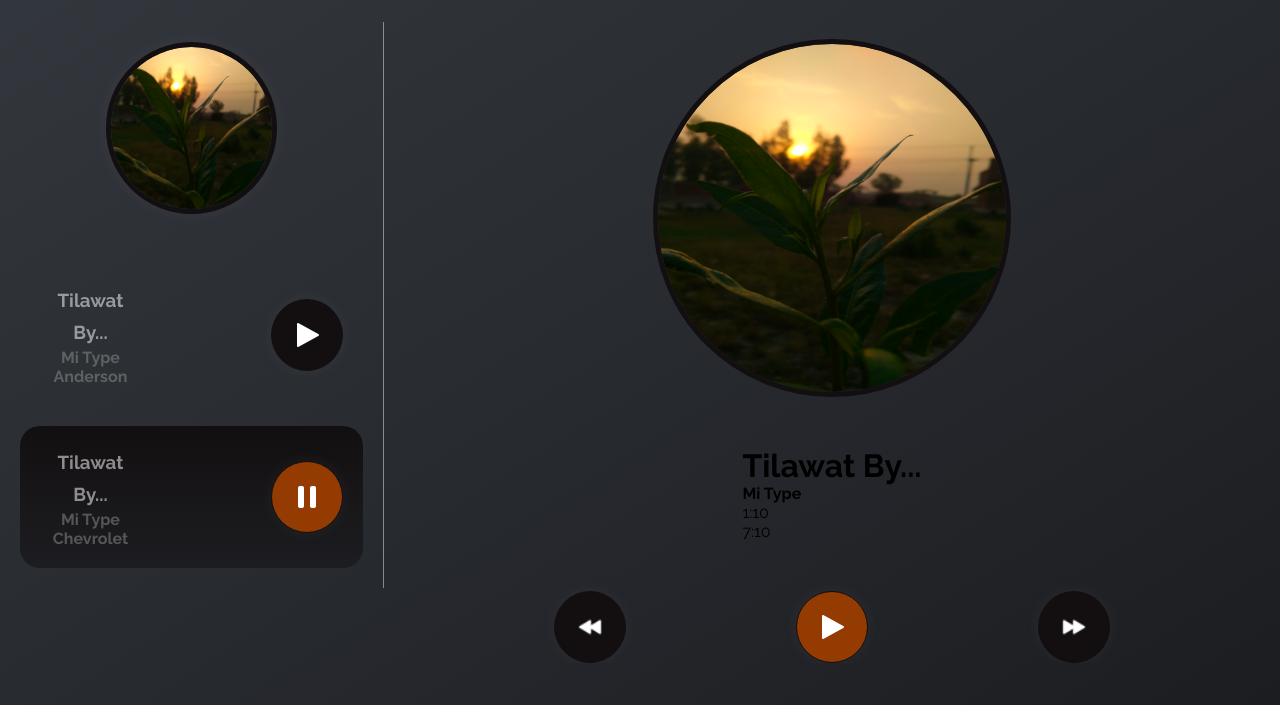
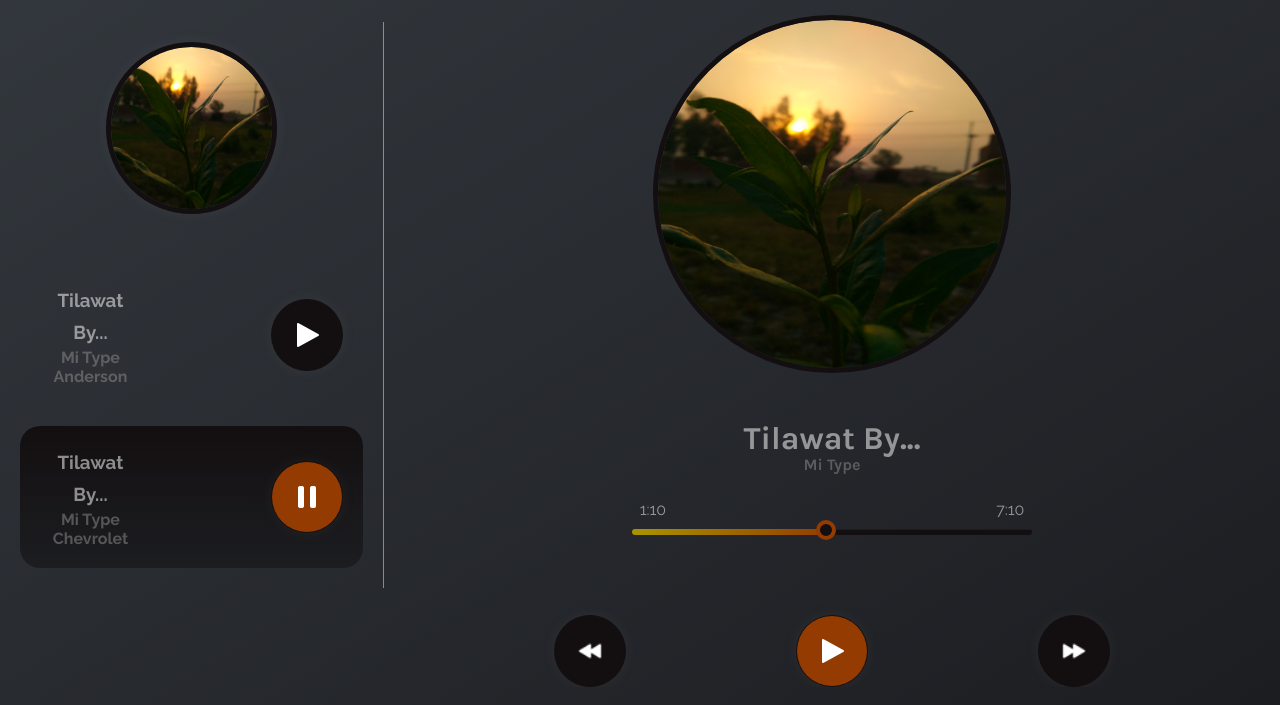
Before and after one commit to abrarishere/musicPlayerJavascript, a plain HTML site: page index.html in a window 1280 px wide. Shown: the part 95-800 px from the top of the page. Drawn offline with Linux system fonts and the light colour scheme.

Commit message:
Normal css complete
Everything done except trasitions and animations

```diff
--- a/css/style.css
+++ b/css/style.css
@@ -6,7 +6,6 @@
   --light: #ededed8f;
   --light70: #d5d5d58f;
   --light50: #8685868f;
-  --buttons: 40px;
   --orange: #933b00;
 }
 
@@ -26,7 +25,7 @@ body {
 
 
 .circle-dark {
-  box-shadow: 0 0 15px  #c5c5c510;
+  box-shadow: 0 0 15px #c5c5c510;
   border-radius: 50%;
   border: 0.9px solid var(--dark);
   display: flex;
@@ -121,13 +120,16 @@ body {
   background: var(--orange);
 }
 
-.screen .menu .playlist .item-playlist .left-playlist h3 {
+.screen .menu .playlist .item-playlist .left-playlist h3,
+.screen .player .play-set .names h1,
+.screen .player .play-set .bar .top-bar p {
   color: var(--light);
   text-transform: capitalize;
   line-height: 2rem;
 }
 
-.screen .menu .playlist .item-playlist .left-playlist b {
+.screen .menu .playlist .item-playlist .left-playlist b,
+.screen .player .play-set .names b {
   color: var(--light50);
   text-transform: capitalize;
 }
@@ -161,11 +163,12 @@ body {
   width: 100%;
 }
 
-.screen .player .top .circle-dark img{
+.screen .player .top .circle-dark img {
   width: 20px;
   height: 20px;
 }
-.screen .player .top .circle-dark{
+
+.screen .player .top .circle-dark {
   padding: 10px;
 }
 
@@ -186,6 +189,69 @@ body {
 
 .screen .player .img {
   width: 40%;
+}
+
+.screen .player .play-set {
+  display: flex;
+  overflow: hidden;
+  align-items: center;
+  flex-direction: column;
+  justify-content: center;
+  gap: 20px;
+}
+
+.screen .player .play-set .names {
+  text-align: center;
+  font-family: 'Karla', sans-serif;
+}
+
+.screen .player .play-set .bar {
+  display: flex;
+  overflow: hidden;
+  align-items: center;
+  flex-direction: column;
+  justify-content: center;
+}
+
+.screen .player .play-set .bar .top-bar {
+  display: flex;
+  align-items: center;
+  justify-content: space-between;
+  gap: 330px;
+  margin-bottom: 3px;
+}
+
+.screen .player .play-set .bar .bottom-bar {
+  width: 100%;
+  margin-bottom: 30px;
+}
+
+.screen .player .play-set .bar .bottom-bar #time-line {
+  width: 400px;
+  height: 6px;
+  background: var(--darkbg);
+  border-radius: 40px;
+  box-shadow: 0 -5px var(--dark) inset;
+  position: relative;
+}
+
+.screen .player .play-set .bar .bottom-bar #time-line #time-line-line {
+  background: linear-gradient(to right, #a99400, var(--orange));
+  width: 200px;
+  height: 6px;
+  border-radius: 40px;
+}
+
+.screen .player .play-set .bar .bottom-bar #time-line #time-line-circle {
+  width: 20px;
+  height: 20px;
+  position: absolute;
+  background: transparent;
+  border: 4px solid var(--orange);
+  border-radius: 50%;
+  left: 46%;
+  bottom: -5px;
+  background: var(--dark);
 }
 
 @media (max-width: 1120px) {
@@ -209,7 +275,6 @@ body {
   .screen .menu .playlist .item-playlist .right-playlist .circle-dark {
     padding: 10px;
   }
-
 }
 
 
@@ -220,7 +285,7 @@ body {
     width: 100%;
     bottom: 0;
     z-index: 19;
-  background: linear-gradient(to right bottom, #34393F, var(--darkbg));
+    background: linear-gradient(to right bottom, #34393F, var(--darkbg));
     justify-content: center;
     height: 100vh;
   }
@@ -229,7 +294,8 @@ body {
     gap: 30px;
   }
 
-  .screen .player .img, .screen .menu .img {
+  .screen .player .img,
+  .screen .menu .img {
     width: 100%;
   }
 
@@ -241,4 +307,26 @@ body {
     display: block;
   }
 
+  .screen .player .play-set .bar .top-bar {
+    gap: 240px;
+  }
+
+  .screen .player .play-set .bar .bottom-bar #time-line {
+    width: 340px;
+  }
 }
+
+@media (max-width: 768px) {
+
+  .screen .player .play-set .bar .top-bar {
+    gap: 160px;
+  }
+
+  .screen .player .play-set .bar .bottom-bar #time-line {
+    width: 250px;
+  }
+
+  .screen .player .play-set .bar .bottom-bar #time-line #time-line-line {
+    width: 50%;
+  }
+}
--- a/index.html
+++ b/index.html
@@ -56,8 +56,10 @@
         <img class="active-img" src="assets/bgg.jpg" alt="">
       </div>
       <div class="play-set">
-        <h1 id="name">Tilawat</h1>
-        <b id="author">Mi Type</b>
+        <div class="names">
+          <h1 id="name">Tilawat</h1>
+          <b id="author">Mi Type</b>
+        </div>
         <div class="bar">
           <div class="top-bar">
             <p id="current">1:10</p>
@@ -65,8 +67,8 @@
           </div>
           <div class="bottom-bar">
             <div id="time-line">
-              <div id="time-inner-linr"></div>
-              <div class="time-inner-circle"></div>
+              <div id="time-line-line"></div>
+              <div id="time-line-circle"></div>
             </div>
           </div>
         </div>
```
